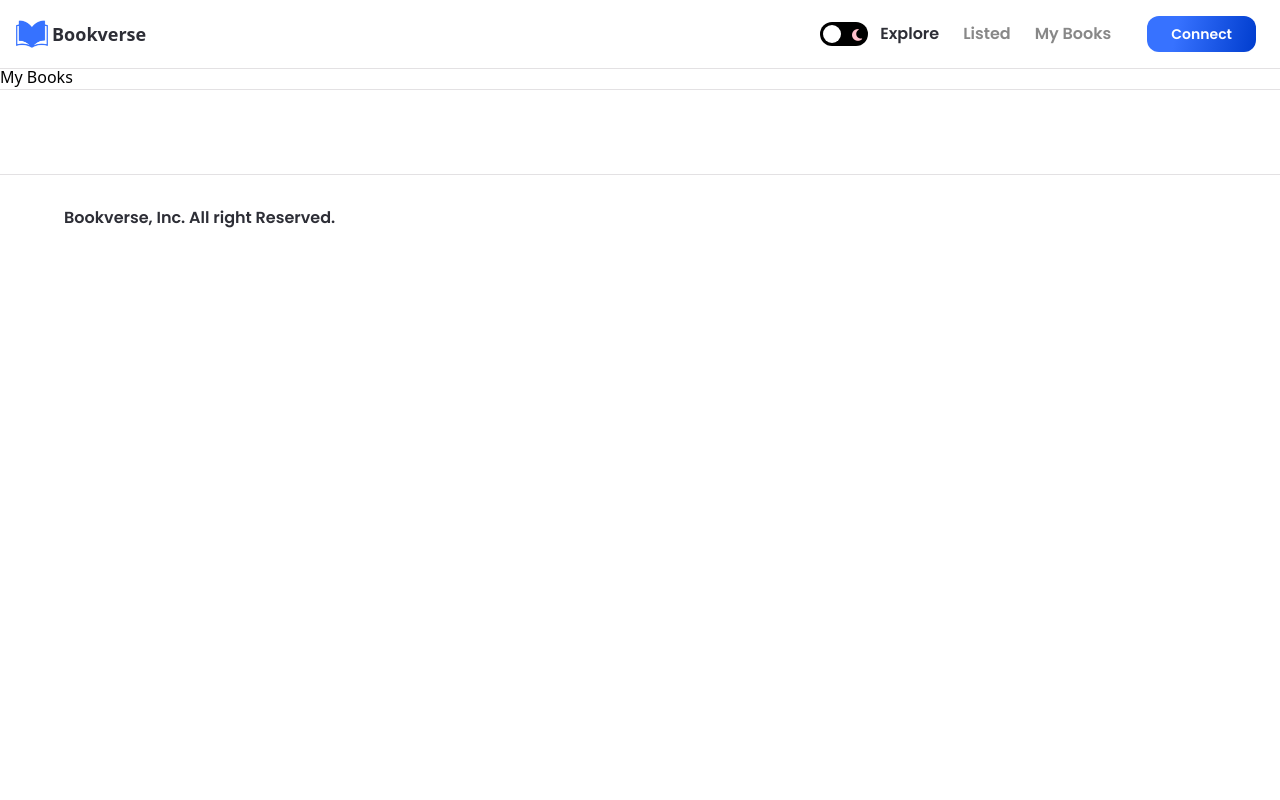
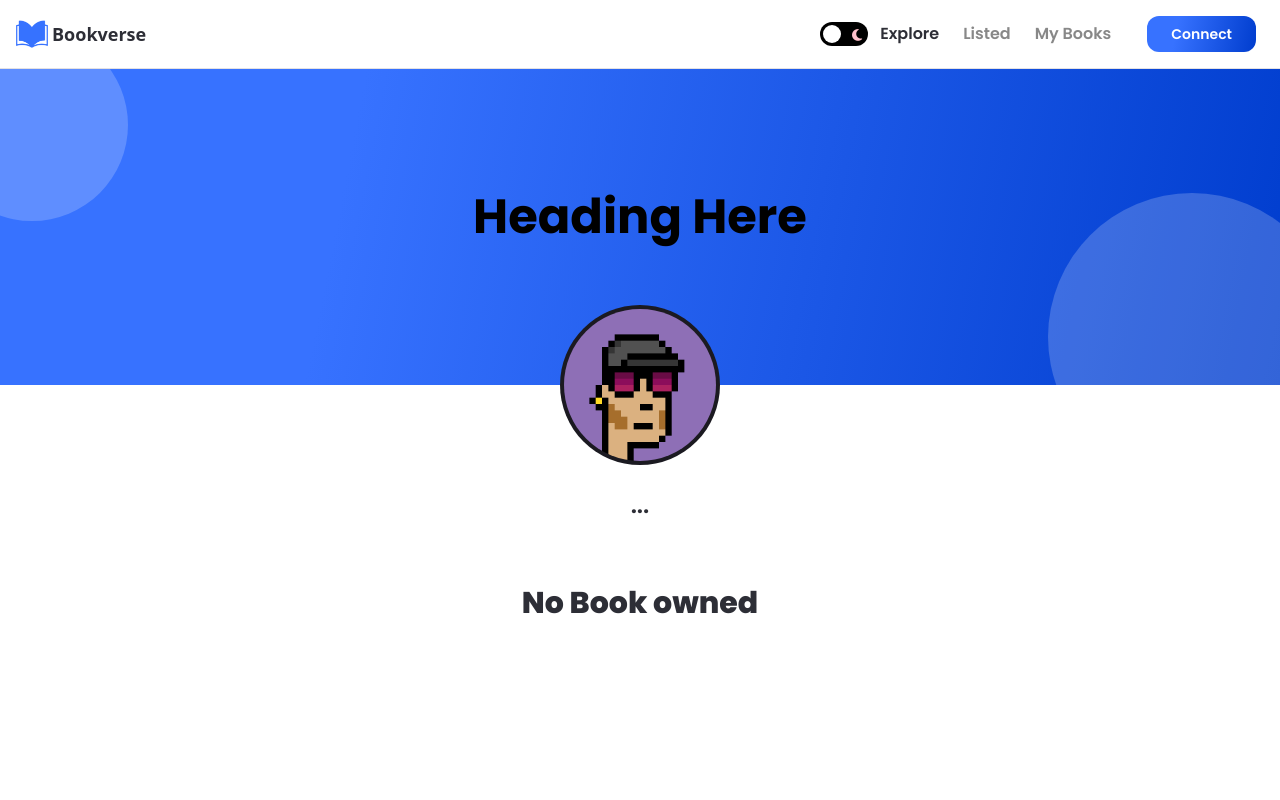
Before and after one commit to Manooj58/Bookverse, a Next.js app: page /my-books in a window 1280 px wide. Shown: the top 800 px of the page. Built offline with nearby package versions, Linux system fonts and the light colour scheme; what ipfs-http-client would draw is missing.

Commit message:
Implementeed My Books and Book details page

```diff
--- a/components/BookCard.jsx
+++ b/components/BookCard.jsx
@@ -10,7 +10,7 @@ const BookCard = ({ book }) => {
   const { currency } = useContext(BookContext);
 
   return (
-    <Link href={{ pathname: "/book-details", query: { book } }}>
+    <Link href={{ pathname: "/book-details", query: book }}>
       <div className="flex-1 min-w-215 max-w-max xs:max-w-none sm:w-full sm:min-w-155 minmd:min-w-256 minlg:min-w-237 dark:bg-book-black-3 bg-white rounded-2xl p-4 m-4 minlg:m-8 sm:my-2 sm:mx-2 cursor-pointer shadow-md">
         <div className="relative w-full h-52 sm:h-26 xs:h-56 mind:h-60 minlg:h-300 rounded-2xl overflow-hidden">
           <Image
--- a/components/index.js
+++ b/components/index.js
@@ -7,4 +7,4 @@ import AuthorCard from './AuthorCard';
 import Input from './Input';
 import Loader from './Loader';
 
-export { Navbar, Footer, Button , Banner, BookCard, AuthorCard, Loader};
+export { Navbar, Footer, Button , Banner, BookCard, AuthorCard,Input, Loader};
--- /dev/null
+++ b/pages/book-details.js
@@ -0,0 +1,87 @@
+import { useState, useEffect, useContext } from 'react';
+import Image from 'next/dist/client/image';
+
+import { useRouter } from 'next/dist/client/router';
+import { BookContext } from '../context/BookContext';
+import { BookCard, Loader, Button } from '../components';
+import { shortenAddress } from '../utils/shortenAddress';
+import images from '../assets';
+
+const BookDetails = () => {
+  const { currentAccount, currency } = useContext(BookContext);
+  const [isLoading, setIsLoading] = useState(true);
+  const router = useRouter();
+  const [book, setBook] = useState({ image: '', tokenId: '', name: '', owner: '', price: '', seller: '' });
+
+  useEffect(() => {
+    if (!router.isReady) return;
+    setBook(router.query);
+    setIsLoading(false);
+  }, [router.isReady]);
+
+  if (isLoading) return <Loader />;
+  return (
+    <div className="relative flex justify-center md:flex-col min-h-screen">
+      <div className="relative flex-1 flexCenter sm:px-4 p-12 border-r md:border-r-0 md:border-b dark:border-book-black-1 border-book-gray-1">
+        <div className="relative w-557 minmd:w-2/3 minmd:h-2/3 sm:w-full sm:h-300 h-557 ">
+          <Image src={book.image || images[`book${book.i}`]} objectFit="cover" className=" rounded-xl shadow-lg" layout="fill" />
+        </div>
+      </div>
+
+      <div className="flex-1 justify-start sm:px-4 p-12 sm:pb-4">
+        <div className="flex flex-row sm:flex-col">
+          <h2 className="font-poppins dark:text-white text-book-black-1 font-semibold text-2xl minlg:text-3xl">{book.name}</h2>
+        </div>
+
+        <div className="mt-10">
+          <p className="font-poppins dark:text-white text-book-black-1 font-semibold text-2xl minlg:text-2xl">Creator</p>
+          <div className="flex flex-row items-center mt-3">
+            <div className="relative w-12 h-12 minlg:w-20 minlg:h-20 mr-2">
+              <Image src={images.creator1} objectFit="cover" className="rounded-full" />
+            </div>
+            <p className="font-poppins dark:text-white text-book-black-1 text-sm minlg:text-lg font-semibold">{shortenAddress(book.seller)}</p>
+          </div>
+        </div>
+
+
+        <div className="mt-10 flex flex-col">
+          <div className="w-full border-b dark:border-book-black-1 border-book-gray-1 flex flex-row">
+            <p className="font-poppins dark:text-white text-book-black-1 font-medium text-base mb-2">Details</p>
+          </div>
+          <div className="mt-3">
+            <p className="font-poppins dark:text-white text-book-black-1 font-normal text-base">
+              {book.description}
+            </p>
+          </div>
+        </div>
+        <div className="flex flex-row sm:flex-col mt-10">
+          {currentAccount === book.seller.toLowerCase()
+            ? (
+              <p className="font-poppins dark:text-white text-book-black-1 font-normal text-base border border-gray p-2">
+                You cannot buy your own book
+              </p>
+            )
+            : currentAccount === book.owner.toLowerCase()
+              ? (
+                <Button
+                  btnName="List on Marketplace"
+                  btnType="primary"
+                  classStyles="mr-5 sm:mr-0 sm:mb-5 rounded-xl"
+                  handleClick={() => router.push(`/resell-book?id=${book.tokenId}&tokenURI=${book.tokenURI}`)}
+                />
+              )
+              : (
+                <Button
+                  btnName={`Buy for ${book.price} ${bookCurrency}`}
+                  btnType="primary"
+                  classStyles="mr-5 sm:mr-0 sm:mb-5 rounded-xl"
+                  handleClick={() => { }}
+                />
+              )}
+        </div>
+      </div>
+    </div>
+  );
+};
+
+export default BookDetails;
--- a/pages/my-books.js
+++ b/pages/my-books.js
@@ -1,7 +1,56 @@
-import React from 'react';
+import { useState, useEffect, useContext } from 'react';
+import Image from 'next/dist/client/image';
 
-const MyBooks = () => (
-  <div>My Books</div>
-);
+import { BookContext } from '../context/BookContext';
+import { BookCard, Loader, Banner } from '../components';
+import { shortenAddress } from '../utils/shortenAddress';
+import images from '../assets';
+
+const MyBooks = () => {
+  const { fetchMyBooksOrListedBooks, currentAccount } = useContext(BookContext);
+  const [books, setBooks] = useState([]);
+  const [isLoading, setIsLoading] = useState(false);
+
+  if (isLoading) {
+    return (
+      <div className="flexStart min-h-screen">
+        <Loader />
+      </div>
+    );
+  }
+  return (
+    <div className="w-full flex justify-start items-center flex-col min-h-screen">
+      <div className="w-full flexCenter flex-col">
+        <Banner
+          banner="Heading Here"
+          childStyles="text-center mb-4"
+          parentStyles="h-80 justify-center"
+        />
+
+        <div className="flexCenter flex-col -mt-20 z-0">
+          <div className="flexCenter w-40 h-40 sm:w-36 sm:h-36 p-1 bg-book-black-2 rounded-full">
+            <Image src={images.creator1} className="rounded-full object-cover" objectFit="cover" />
+          </div>
+          <p className="font-poppins dark:text-white text-book-black-1 font-semibold text-2xl mt-6">{shortenAddress(currentAccount)}</p>
+        </div>
+      </div>
+
+      {(!isLoading && !books.length) ? (
+        <div className="flexCenter sm:p-4 p-16">
+          <h1 className="font-poppins dark:text-white text-book-black-1 text-3xl font-extrabold">No Book owned</h1>
+        </div>
+      ) : (
+        <div className="sm:px-4 p-12 w-full minmd:w-4/5 flexCenter flex-col">
+          <div className="flex-1 w-full flex flex-row sm:flex-col px-4 xs:px-0 minlg:px-8">
+            SearchBar
+          </div>
+          <div className="mt-3 w-full flex flex-wrap">
+            {books.map((book) => <BookCard key={`book-${book.tokenId}`} book={book} onProfilePage />)}
+          </div>
+        </div>
+      )}
+    </div>
+  );
+};
 
 export default MyBooks;
```
